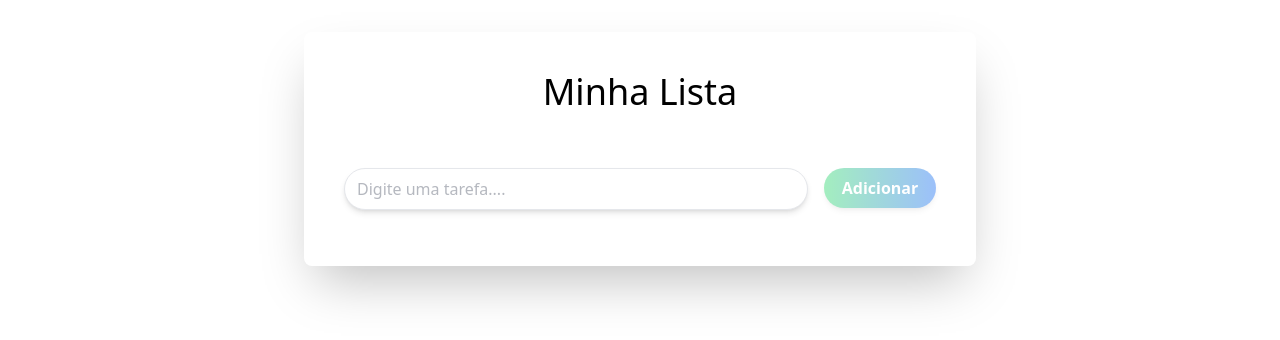
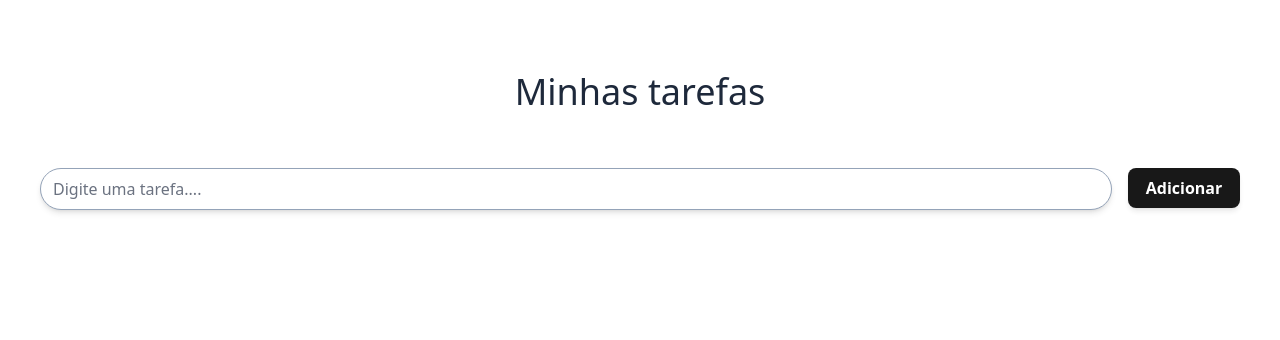
Before and after one commit to Lucasolvrr/todo-list, a Vue app: page / in a window 1280 px wide. Shown: the top 340 px of the page. Built offline with nearby package versions, Linux system fonts and the light colour scheme.

Commit message:
design alterado

```diff
--- a/package.json
+++ b/package.json
@@ -1,4 +1,5 @@
 {
+  "license": "UNLICENSED",
   "name": "todo-list",
   "private": true,
   "version": "0.0.0",
--- a/src/App.vue
+++ b/src/App.vue
@@ -1,7 +1,9 @@
 <template  >
-  <div class=" shadow-2xl rounded-lg px-10 py-10  max-w-2xl mx-auto my-8 ">
+
+    <div class="border-stone-900 shadow-slate-400 rounded-lg px-10 py-10 mx-auto my-8 w-auto">
     <Todo />
   </div>
+
 </template>
 
 <script>
@@ -15,4 +17,5 @@ export default {
 </script>
 
 <style>
+
 </style>
--- a/src/components/Todo.vue
+++ b/src/components/Todo.vue
@@ -1,7 +1,7 @@
 <template>
-    <div class="font-sans font-light space-y-4">
+    <div class="font-sans font-thin space-y-4" >
       <div>
-        <h1 class="font-sans font-semi-bold text-center pb-10 text-4xl text-black">Minha Lista</h1>
+        <h1 class="font-sans font-light text-center pb-10 text-4xl text-slate-800">Minhas tarefas</h1>
       </div>
       <div>
         <TodoForm :item="item" @save="handleSave" />
--- a/src/components/TodoForm.vue
+++ b/src/components/TodoForm.vue
@@ -5,15 +5,15 @@
           ref="inputRef"
           v-model="text"
           type="text"
-          class=" shadow-md  w-full border rounded-full px-3 py-2 focus:outline-none focus:ring text-gray-500 placeholder-gray-500 placeholder-opacity-50"
+          class="border-slate-400 shadow-md  w-full border rounded-full px-3 py-2 focus:outline-none focus:ring text-gray-500 placeholder-gray-500 placeholder-opacity-100"
           placeholder="Digite uma tarefa...."
         />
       </div>
       <div class="ml-4">
         <button
           type="submit"
-          class=" bg-gradient-to-r from-green-400 to-blue-500 hover:from-pink-500 hover:to-yellow-500 rounded-full font-bold w-28 py-2 px-3  bg-blue-500 text-center text-white hover:bg-blue-600 focus:outline-none focus:ring shadow-md"
-          :class="{ 'opacity-50': isDisabled }"
+          class=" py-2 px-4 bg-black text-white font-semibold rounded-lg shadow-md hover:bg-slate-900 focus:outline-none focus:ring-2 focus:ring-slate-800-400 focus:ring-opacity-75 rounded-full font-bold w-28 py-2 px-3 text-center text-white hover:bg-slate-600 focus:outline-none focus:ring shadow-md"
+          :class="{ 'opacity-90': isDisabled }"
           :disabled="isDisabled"
         >
           {{ isNewItem ? "Adicionar" : "Salvar" }}
--- a/src/components/TodoList.vue
+++ b/src/components/TodoList.vue
@@ -1,5 +1,5 @@
 <template>
-    <div class=" shadow space-y-2">
+    <div class=" space-y-2">
       <TodoListItem
         v-for="item in items"
         :key="item.id"
--- a/src/components/TodoListItem.vue
+++ b/src/components/TodoListItem.vue
@@ -1,23 +1,23 @@
 <template>
-    <div class="flex flex-wrap items-center shadow my-5 py-2 pr-4 pb-2 text-bold">
+    <div class="flex flex-wrap items-center shadow rounded-2xl my-5 py-2 pt-2 pr-4 pb-2 ">
 
-      <div class=" pr-2 font-normal rounded-3xl rounded-l-lg  ml-4 text-bold">
+      <div class=" pr-2 font-normal rounded-3xl rounded-l-lg  ml-4 ">
         {{ item.text }}
       </div>
       <div class="ml-auto space-x-2">
         <button
           type="button"
-          class="appearance-none bg-green-500 rounded text-white px-3 py-1 text-xs focus:outline-none focus:ring hover:bg-green-600"
+          class="appearance-none font-bold bg-green-600 rounded text-white px-3 py-1 text-xs focus:outline-none focus:ring hover:bg-green-600"
           @click="handleEditClick"
         >
           editar
         </button>
         <button
           type="button"
-          class="appearance-none bg-red-500 rounded text-white px-3 py-1 text-xs focus:outline-none focus:ring hover:bg-red-600"
+          class="appearance-none font-bold bg-red-700 rounded text-white px-3 py-1 text-xs focus:outline-none focus:ring hover:bg-red-600"
           @click="handleDeleteClick"
         >
-          deletar
+          excluir
         </button>
       </div>
     </div>
--- a/src/style.css
+++ b/src/style.css
@@ -1,4 +1,3 @@
-
 @tailwind base;
 @tailwind components;
 @tailwind utilities;
```
Also changed, not shown: 2 other files (tests, documents, lock files or other folders).
